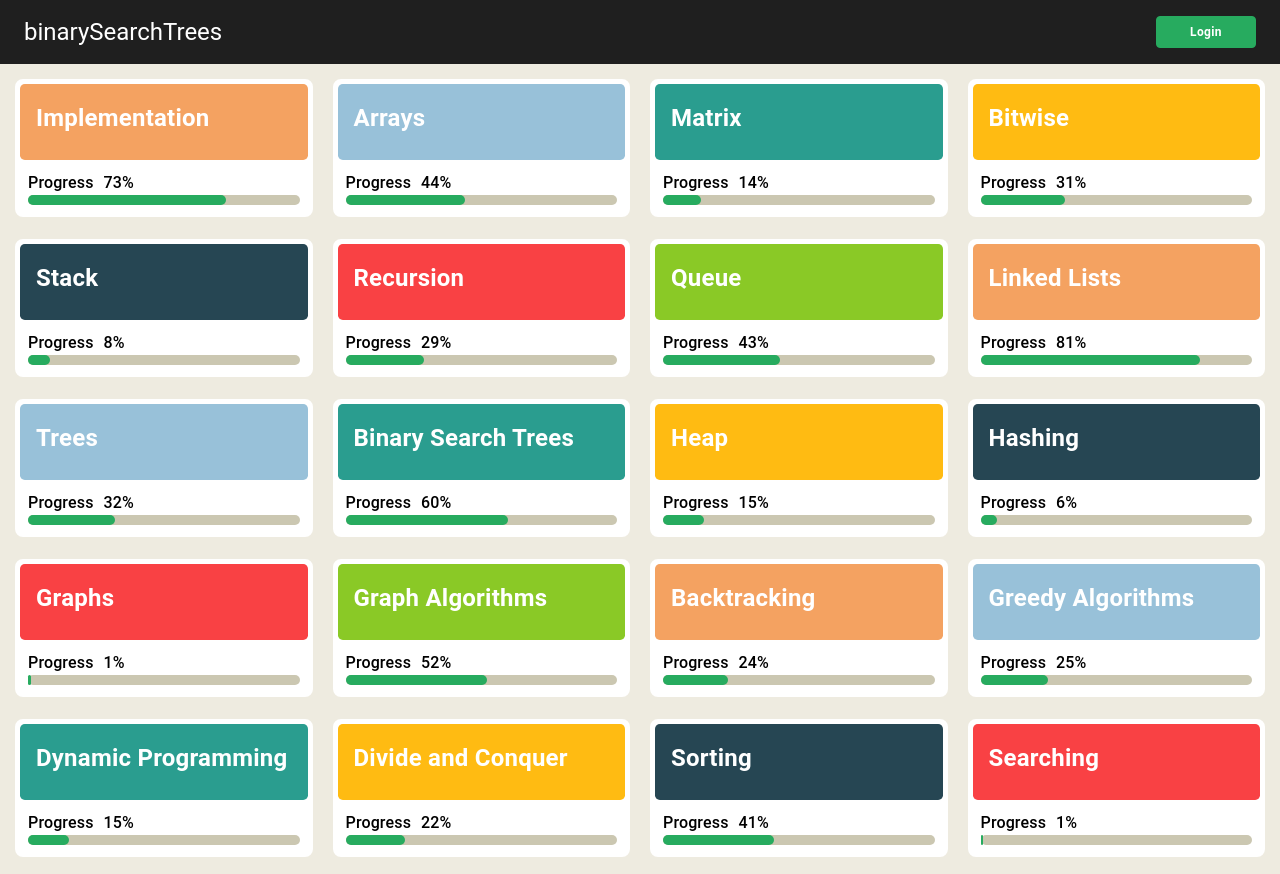
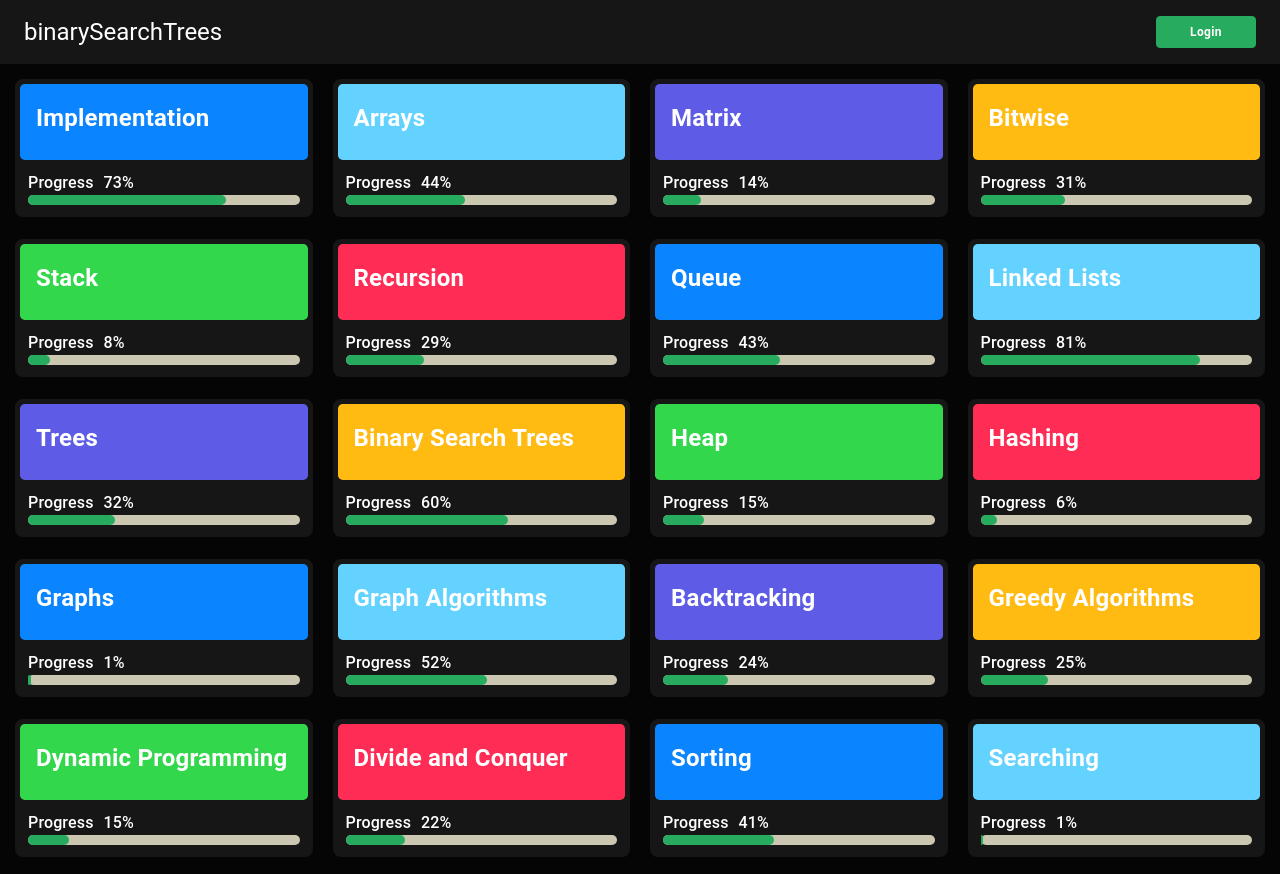
Before and after one commit to hmansh/binary-search-trees, a React (Create React App) app: page / in a window 1280 px wide. Built offline with nearby package versions, Linux system fonts and the light colour scheme.

Commit message:
DarkMode Added

```diff
--- a/public/index.html
+++ b/public/index.html
@@ -2,7 +2,7 @@
 <html lang="en">
   <head>
     <meta charset="utf-8" />
-    <link rel="icon" href="./binary-code.png" />
+    <link rel="icon" href="%PUBLIC_URL%/binary-code.png" />
     <meta name="viewport" content="width=device-width, initial-scale=1" />
     <meta name="theme-color" content="#000000" />
     <meta
@@ -10,34 +10,11 @@
       content="Web site created using create-react-app"
     />
     <link rel="apple-touch-icon" href="%PUBLIC_URL%/logo192.png" />
-    <!--
-      manifest.json provides metadata used when your web app is installed on a
-      user's mobile device or desktop. See https://developers.google.com/web/fundamentals/web-app-manifest/
-    -->
     <link rel="manifest" href="%PUBLIC_URL%/manifest.json" />
-    <!--
-      Notice the use of %PUBLIC_URL% in the tags above.
-      It will be replaced with the URL of the `public` folder during the build.
-      Only files inside the `public` folder can be referenced from the HTML.
-
-      Unlike "/favicon.ico" or "favicon.ico", "%PUBLIC_URL%/favicon.ico" will
-      work correctly both with client-side routing and a non-root public URL.
-      Learn how to configure a non-root public URL by running `npm run build`.
-    -->
     <title>binarySearchTree</title>
   </head>
   <body>
     <noscript>You need to enable JavaScript to run this app.</noscript>
     <div id="root"></div>
-    <!--
-      This HTML file is a template.
-      If you open it directly in the browser, you will see an empty page.
-
-      You can add webfonts, meta tags, or analytics to this file.
-      The build step will place the bundled scripts into the <body> tag.
-
-      To begin the development, run `npm start` or `yarn start`.
-      To create a production bundle, use `npm run build` or `yarn build`.
-    -->
   </body>
 </html>
--- a/src/App.css
+++ b/src/App.css
@@ -37,7 +37,6 @@
 .q-item {
   display: flex;
   justify-content: space-between;
-  background: white;
 }
 
 .completed {
--- a/src/App.js
+++ b/src/App.js
@@ -4,7 +4,6 @@ import Box from "@mui/material/Box";
 import { Routes, Route } from "react-router-dom";
 import QuestionGrid from "./components/QuestionGrid";
 import CardGrid from "./components/CardGrid";
-import Header from "./components/Header/Header";
 
 function App() {
   const [title, setTitle] = React.useState("binarySearchTree");
@@ -27,7 +26,7 @@ function App() {
           flexGrow: 1,
           minHeight: "100vh",
           height: "100%",
-          background: "#EEEBE0",
+          background: "#050505",
         }}
       >
         <Routes>
@@ -55,6 +54,18 @@ function App() {
               />
             }
           />
+          <Route
+            path="/sign-in"
+            element={
+              <QuestionGrid
+                color={color}
+                title={title}
+                navigateBack={navigateBack}
+                handleNavBack={handleNavBack}
+                setTitle={handleTitleChange}
+              />
+            }
+          />
         </Routes>
       </Box>
     </div>
--- a/src/components/Card/Card.js
+++ b/src/components/Card/Card.js
@@ -4,18 +4,14 @@ import Card from "@mui/material/Card";
 import "../../App.css";
 
 export default function ContentCard({ pos, topic, total, completed, setColor }) {
-  const blue = "#14213D";
-  const yellow = "#14213D";
+
   const colors = [
-    "#F4A261",
-    "#98C1D9",
-    "#2A9D8F",
+    "#0A84FF",
+    "#64D2FF",
+    '#5E5CE6',
     "#FFBB12",
-    "#264653",
-    // '#E9C46A',
-    // '#14213D',
-    "#F94144",
-    "#8AC926",
+    "#32D74B",
+    '#FF2D55'
   ];
   const perc = Math.floor(100 * (completed / total)) % 101;
 
@@ -28,13 +24,14 @@ export default function ContentCard({ pos, topic, total, completed, setColor })
       <Card
         variant="outlined"
         sx={{
-          border: "0.7vh solid white",
+          border: '0.7vh solid #161616',
           borderRadius: "1vh",
           cursor: "pointer",
           display: "flex",
           flexDirection: "column",
           justifyContent: "space-between",
           height: "100%",
+          background: '#161616',
         }}
       >
         <div
@@ -59,11 +56,12 @@ export default function ContentCard({ pos, topic, total, completed, setColor })
         <div
           style={{
             height: "41%",
+            background: '#161616'
           }}
         >
           <Typography
             style={{
-              color: "black",
+              color: "white",
               padding: "0.7rem 0.5rem",
               fontWeight: "500",
               fontSize: "1rem",
--- a/src/components/Header/Header.js
+++ b/src/components/Header/Header.js
@@ -41,7 +41,7 @@ export default function Header(props) {
     return (
         <AppBar
             position="sticky"
-            sx={{ background: "#1F1F1F", boxShadow: "none" }}
+            sx={{ background: "#161616", boxShadow: "none" }}
         >
             <Toolbar sx={{ display: 'flex', justifyContent: 'space-between' }}>
                 <Link to="/" style={{ textDecoration: "none", display: 'flex' }}>
--- a/src/components/QCard/QCard.js
+++ b/src/components/QCard/QCard.js
@@ -43,13 +43,14 @@ export default function QCard({ pos = 1, ...props}) {
             <Card
                 variant="outlined"
                 sx={{
-                    border:'0.7vh solid white',
+                    border:'0.7vh solid #161616',
                     borderRadius:'1vh',
                     cursor: 'pointer',
                     display: 'flex',
                     flexDirection: 'column',
                     justifyContent: 'space-between',
                     height: '100%',
+                    background: '#161616'
                 }}
             >
                 <div
@@ -73,6 +74,7 @@ export default function QCard({ pos = 1, ...props}) {
                 <div
                     style={{
                         height: '41%',
+                        background: '#161616'
                     }}
                 >
                     <Typography
@@ -85,11 +87,11 @@ export default function QCard({ pos = 1, ...props}) {
                         }}
                     >
                         <div className="q-item">
-                            <div className="completed">
+                            <div className="completed" >
                                 <Checkbox
                                 {...label}
-                                icon={<RadioButtonUncheckedOutlinedIcon />}
-                                checkedIcon={<CheckCircleOutlineOutlinedIcon />}
+                                icon={<RadioButtonUncheckedOutlinedIcon sx={{color: 'white'}}/>}
+                                checkedIcon={<CheckCircleOutlineOutlinedIcon sx={{color: 'white'}}/>}
                                 />
                             </div>
                             <div className="link">
```
